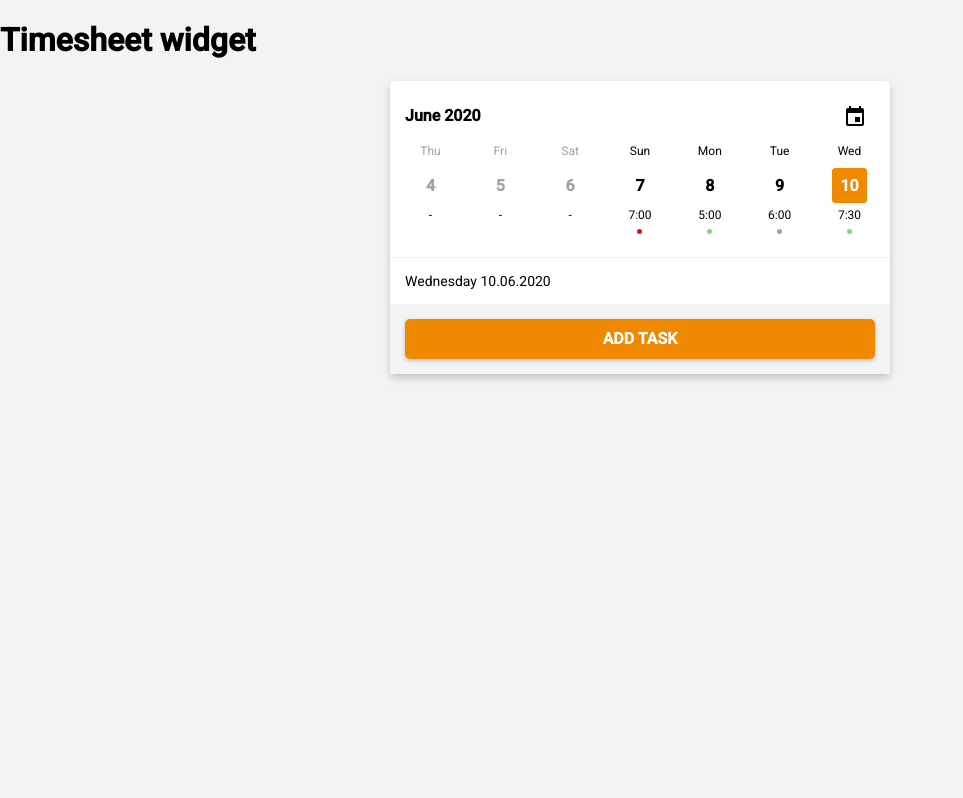
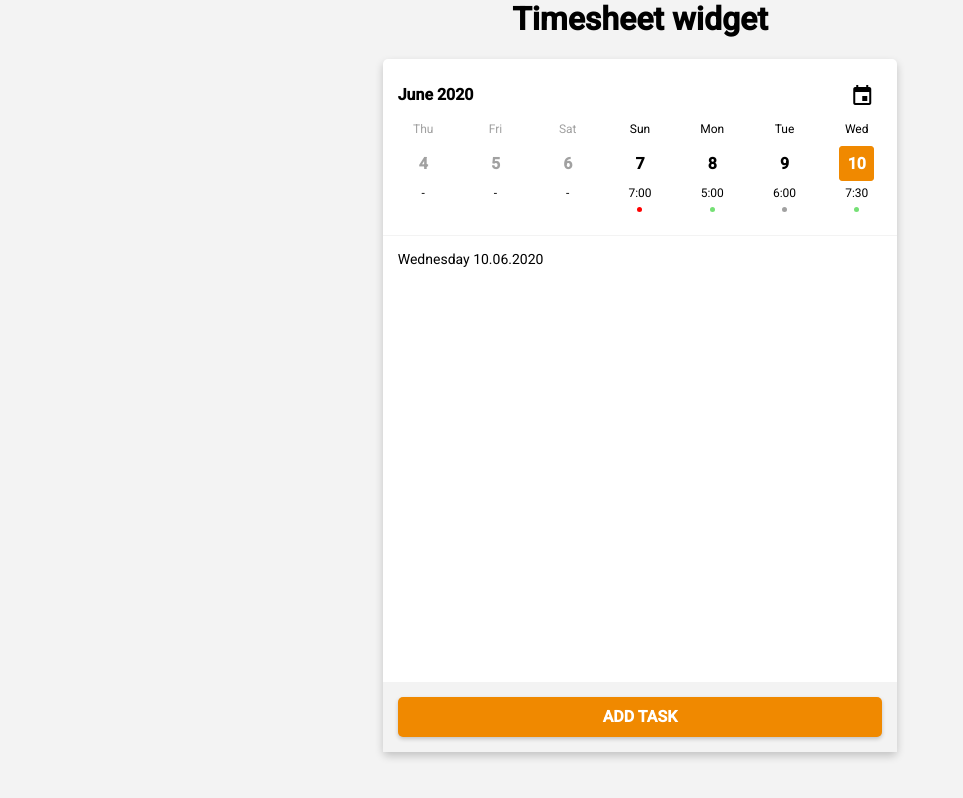
Before and after one commit to Ssredna/angular-timesheet, an Angular app: page / in a window 1280 px wide. Shown: the top 798 px of the page, without its empty margins (0-963 px from the left). Built offline with nearby package versions, Linux system fonts and the light colour scheme.

Commit message:
add minor style changes

```diff
--- a/package.json
+++ b/package.json
@@ -21,6 +21,7 @@
     "@angular/platform-browser": "~9.1.9",
     "@angular/platform-browser-dynamic": "~9.1.9",
     "@angular/router": "~9.1.9",
+    "check-peer-dependencies": "^2.0.2",
     "rxjs": "~6.5.4",
     "tslib": "^1.10.0",
     "zone.js": "~0.10.2"
--- a/src/app/app.component.css
+++ b/src/app/app.component.css
@@ -0,0 +1,4 @@
+h1 {
+  text-align: center;
+  margin-top: 0px;
+}
--- a/src/app/new-task/new-task.component.css
+++ b/src/app/new-task/new-task.component.css
@@ -0,0 +1,4 @@
+.wrapper {
+  display: flex;
+  justify-content: center;
+}
--- a/src/app/new-task/new-task.component.html
+++ b/src/app/new-task/new-task.component.html
@@ -1,2 +1,6 @@
-<p>Add new task here</p>
-<button (click)="goBack()">Back</button>
+<div class="wrapper">
+  <p>Add new task here</p>
+</div>
+<div class="wrapper">
+  <button mat-raised-button (click)="goBack()">Back</button>
+</div>
--- a/src/app/timesheet-widget/timesheet-widget.component.css
+++ b/src/app/timesheet-widget/timesheet-widget.component.css
@@ -6,12 +6,13 @@
   background-color: white;
   box-shadow: 0 4px 8px 0 rgba(0, 0, 0, 0.2);
   min-width: 387px;
-  max-width: 500px;
+  max-width: 550px;
   border-radius: 5px;
   margin: auto;
   flex-grow: 2;
 }
 
 .outer_box {
-  flex-grow: 1;
+  flex-grow: 6;
+  min-width: 15px;
 }
--- a/src/app/timesheet/timesheet.component.css
+++ b/src/app/timesheet/timesheet.component.css
@@ -1,3 +1,8 @@
+.timesheet_container {
+  height: 400px;
+  overflow-y: auto;
+}
+
 table {
   font-family: roboto;
   width: 100%;
--- a/src/index.html
+++ b/src/index.html
@@ -10,9 +10,15 @@
       href="https://fonts.googleapis.com/css?family=Roboto"
       rel="stylesheet"
     />
-      <link href="https://fonts.googleapis.com/css?family=Roboto:300,400,500&display=swap" rel="stylesheet">
-    <link href="https://fonts.googleapis.com/icon?family=Material+Icons" rel="stylesheet">
-</head>
+    <link
+      href="https://fonts.googleapis.com/css?family=Roboto:300,400,500&display=swap"
+      rel="stylesheet"
+    />
+    <link
+      href="https://fonts.googleapis.com/icon?family=Material+Icons"
+      rel="stylesheet"
+    />
+  </head>
   <body>
     <app-root></app-root>
   </body>
--- a/src/styles.css
+++ b/src/styles.css
@@ -1,13 +1,11 @@
 /* You can add global styles to this file, and also import other style files */
+
+html,
 body {
+  height: 100%;
+}
+body {
+  margin: 0;
+  font-family: Roboto, "Helvetica Neue", sans-serif;
   background-color: #f3f3f3;
 }
-
-p,
-h1,
-h2 {
-  font-family: Roboto;
-}
-
-html, body { height: 100%; }
-body { margin: 0; font-family: Roboto, "Helvetica Neue", sans-serif; }
```
Also changed, not shown: 1 other file (tests, documents, lock files or other folders).
